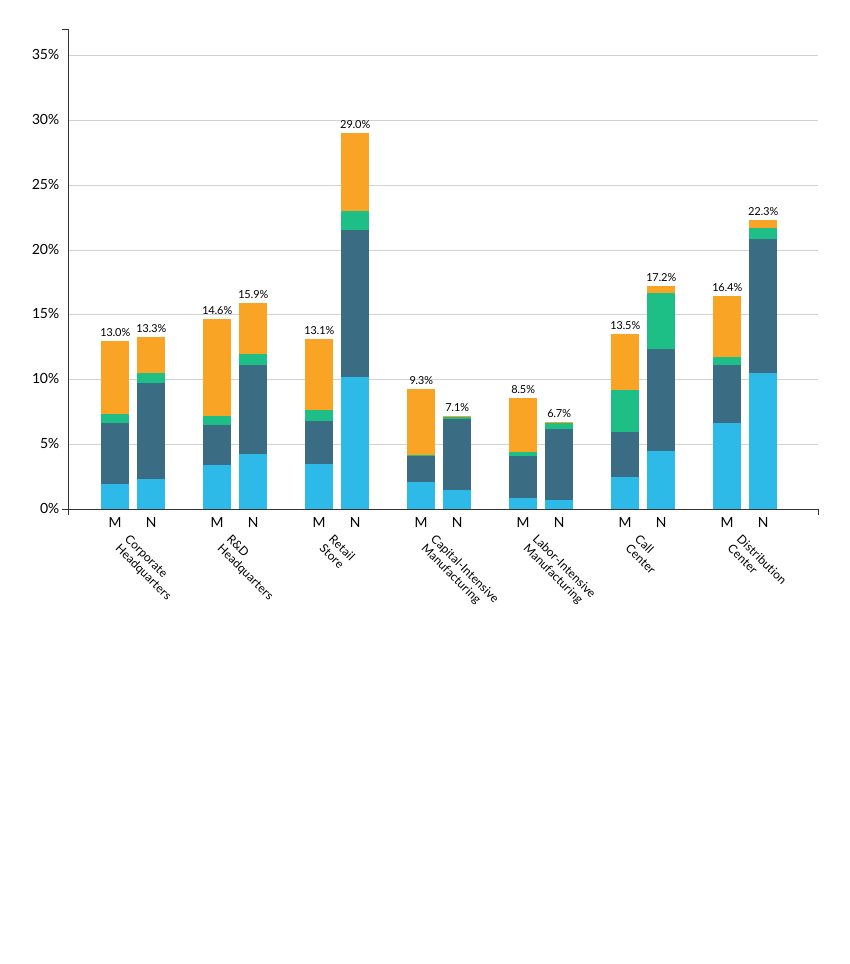
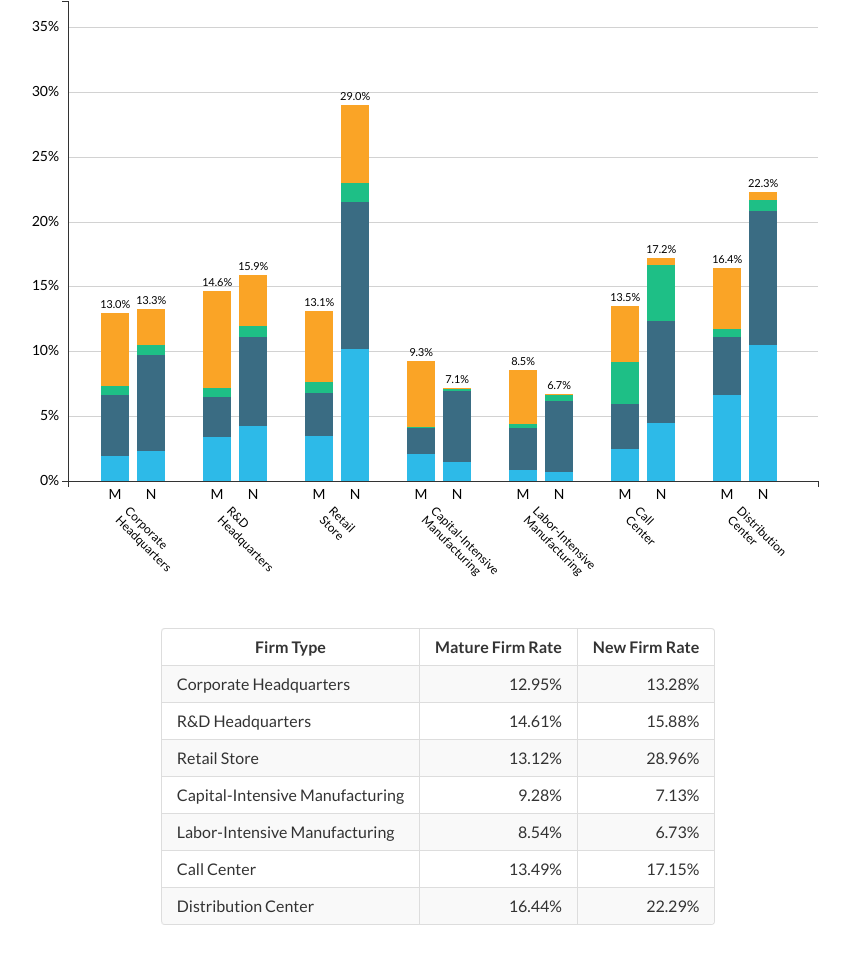
Before and after one commit to TaxFoundation/location-matters, a plain HTML site: page index.html in a window 1280 px wide. Shown: the part 454-1418 px from the top of the page, without its empty margins (202-1052 px from the left). Before the commit the page ends 1120 px from the top, so only its background shows below. Drawn offline with nearby package versions, Linux system fonts and the light colour scheme.

Commit message:
Add summary data tables

```diff
--- a/css/main.css
+++ b/css/main.css
@@ -12,6 +12,11 @@
   shape-rendering: crispEdges;
   stroke: rgb(51, 51, 51);
   stroke-width: 1;
+}
+
+a {
+  color: #0094ff;
+  text-decoration: none;
 }
 
 .x text,
@@ -32,12 +37,26 @@ h3,
 h4,
 h5,
 h6 {
+  color: rgba(0, 0, 0, 0.8);
   font-family: 'Lato', sans-serif;
+  -webkit-font-smoothing: subpixel-antialiased;
+  -moz-osx-font-smoothing: grayscale;
 }
 
 main {
-  margin: 0 auto;
+  margin: 20px auto;
   max-width: 840px;
+}
+
+p,
+h1,
+h2,
+h3,
+h4,
+h5,
+h6 {
+  mix-blend-mode: multiply;
+  text-rendering: optimizeLegibility;
 }
 
 #state-charts {
@@ -58,3 +77,67 @@ text {
   font-size: 11px;
   text-anchor: middle;
 }
+
+p {
+  margin: 0 0 16px 0;
+}
+
+h1 {
+  font-size: 40px;
+  font-weight: 700;
+  margin: 0 0 24px 0;
+}
+
+h2 {
+  font-size: 28px;
+  font-weight: 700;
+  margin: 0 0 24px 0;
+}
+
+table {
+  border-collapse: separate;
+  border: solid #ddd 1px;
+  border-radius: 4px;
+  border-left: 0px;
+  margin: 25px auto 25px auto;
+  max-width: 100%;
+}
+table tbody > tr:nth-of-type(odd) {
+  background-color: #f9f9f9;
+}
+
+td,
+th {
+  border-left: 1px solid #ddd;
+  border-top: 1px solid #ddd;
+  padding: 10px 15px;
+}
+
+th {
+  font-weight: 700;
+  border-top: none;
+}
+
+th:first-child {
+  border-radius: 4px 0 0 0;
+}
+
+th:last-child {
+  border-radius: 0 4px 0 0;
+}
+
+th:only-child{
+  border-radius: 4px 4px 0 0;
+}
+
+tr:last-child td:first-child {
+  border-radius: 0 0 0 4px;
+}
+
+tr:last-child td:last-child {
+  border-radius: 0 0 4px 0;
+}
+
+.table-data {
+  text-align: right;
+}
--- /dev/null
+++ b/css/reset.css
@@ -0,0 +1,48 @@
+/* http://meyerweb.com/eric/tools/css/reset/
+   v2.0 | 20110126
+   License: none (public domain)
+*/
+
+html, body, div, span, applet, object, iframe,
+h1, h2, h3, h4, h5, h6, p, blockquote, pre,
+a, abbr, acronym, address, big, cite, code,
+del, dfn, em, img, ins, kbd, q, s, samp,
+small, strike, strong, sub, sup, tt, var,
+b, u, i, center,
+dl, dt, dd, ol, ul, li,
+fieldset, form, label, legend,
+table, caption, tbody, tfoot, thead, tr, th, td,
+article, aside, canvas, details, embed,
+figure, figcaption, footer, header, hgroup,
+menu, nav, output, ruby, section, summary,
+time, mark, audio, video {
+  margin: 0;
+  padding: 0;
+  border: 0;
+  font-size: 100%;
+  font: inherit;
+  vertical-align: baseline;
+}
+/* HTML5 display-role reset for older browsers */
+article, aside, details, figcaption, figure,
+footer, header, hgroup, menu, nav, section {
+  display: block;
+}
+body {
+  line-height: 1;
+}
+ol, ul {
+  list-style: none;
+}
+blockquote, q {
+  quotes: none;
+}
+blockquote:before, blockquote:after,
+q:before, q:after {
+  content: '';
+  content: none;
+}
+table {
+  border-collapse: collapse;
+  border-spacing: 0;
+}
--- a/index.html
+++ b/index.html
@@ -4,6 +4,7 @@
     <meta charset="utf-8">
     <meta name="viewport" content="width=device-width, initial-scale=1.0">
     <title>Location Matters | Tax Foundation</title>
+    <link rel="stylesheet" href="css/reset.css" media="screen" charset="utf-8">
     <link rel="stylesheet" href="css/main.css" media="screen" charset="utf-8">
   </head>
   <body>
@@ -14,7 +15,7 @@
         State and local taxes represent a significant business cost for corporations operating in the United States and can have a material impact on net operating margins. Consequently, business location decisions for new manufacturing facilities, corporate headquarter relocations, and the like are often influenced by assessments of relative tax burdens across multiple states.
       </p>
       <p>
-        The Tax Foundation, in collaboration with <a href="http://www.kpmg.com/US/en/Pages/default.aspx">KPMG</a>, set out to develop and publish a landmark, apples-to-apples comparison of corporate tax costs in the 50 states. Tax Foundation economists designed seven model firms, and KPMG modeling experts calculated each firm’s tax bill in each state. Each firm was modeled twice in each state: once as a new firm eligible for tax incentives, and once as a mature firm not eligible for such incentives.
+        The <a href="http://taxfoundation.org">Tax Foundation</a>, in collaboration with <a href="http://www.kpmg.com/US/en/Pages/default.aspx">KPMG</a>, set out to develop and publish a landmark, apples-to-apples comparison of corporate tax costs in the 50 states. Tax Foundation economists designed seven model firms, and KPMG modeling experts calculated each firm’s tax bill in each state. Each firm was modeled twice in each state: once as a new firm eligible for tax incentives, and once as a mature firm not eligible for such incentives.
       </p>
       <p>
         The <em>Location Matters</em> study, together with our annual <a href="http://taxfoundation.org/index">State Business Tax Climate Index</a>, provides the tools necessary to understand each state’s business tax system, the burdens it imposes, and a roadmap for improving it.
@@ -76,6 +77,25 @@
           <option value="District of Columbia">District of Columbia</option>
         </select>
         <div id="state-charts"></div>
+        <div id="state-tables">
+          <table>
+            <thead>
+              <tr>
+                <th>
+                  Firm Type
+                </th>
+                <th>
+                  Mature Firm Rate
+                </th>
+                <th>
+                  New Firm Rate
+                </th>
+              </tr>
+            </thead>
+            <tbody id="firm-data">
+            </tbody>
+          </table>
+        </div>
       </section>
     </main>
 
--- a/js/app.js
+++ b/js/app.js
@@ -21,6 +21,7 @@
 
       $('#state-select').change(function(e) { // Watch for changes to the state selection dropdown and call app.filter
         views.draw(app.filter($(e.target).attr('value')));
+        views.drawTable(app.filter($(e.target).attr('value')));
       });
     },
 
@@ -50,7 +51,7 @@
       this.svg = d3.select('#state-charts').append('svg')
         .attr('height', views.dimensions.height + views.dimensions.margin.top + views.dimensions.margin.bottom)
         .attr('width', views.dimensions.width + views.dimensions.margin.right + views.dimensions.margin.left);
-      this.format = {decimal: d3.format(',.1%'), round: d3.format('%')};
+      this.format = {decimal: d3.format(',.1%'), round: d3.format('%'), twoDecimal: d3.format(',.2%')};
       this.x = d3.scale.ordinal().rangeRoundBands([views.dimensions.margin.left, views.dimensions.width], 0.3);
       this.y = d3.scale.linear().rangeRound([views.dimensions.margin.top, views.dimensions.height]);
       this.xAxis = d3.svg.axis().scale(views.x).orient('bottom');
@@ -62,6 +63,7 @@
         .style('opacity', 0);
 
       views.draw(data);
+      views.drawTable(data);
     },
 
     draw: function(data) {
@@ -170,6 +172,22 @@
 
     },
 
+    drawTable: function(data) {
+      d3.select('#firm-data').selectAll('tr').remove();
+
+      var rows = d3.select('#firm-data').selectAll('tr');
+
+      rows.data(data.firms).enter()
+        .append('tr')
+        .html(function(d) {
+          var name = d.name;
+          var oldFirm = views.format.twoDecimal(views.sumValues(d.old).sum);
+          var newFirm = views.format.twoDecimal(views.sumValues(d.new).sum);
+
+          return '<td>' + name + '</td><td class="table-data">' + oldFirm + '</td><td class="table-data">' + newFirm + '</td>';
+        });
+    },
+
     allValues: function(data) {
       var taxSums = [];
       var condense = false;
```
